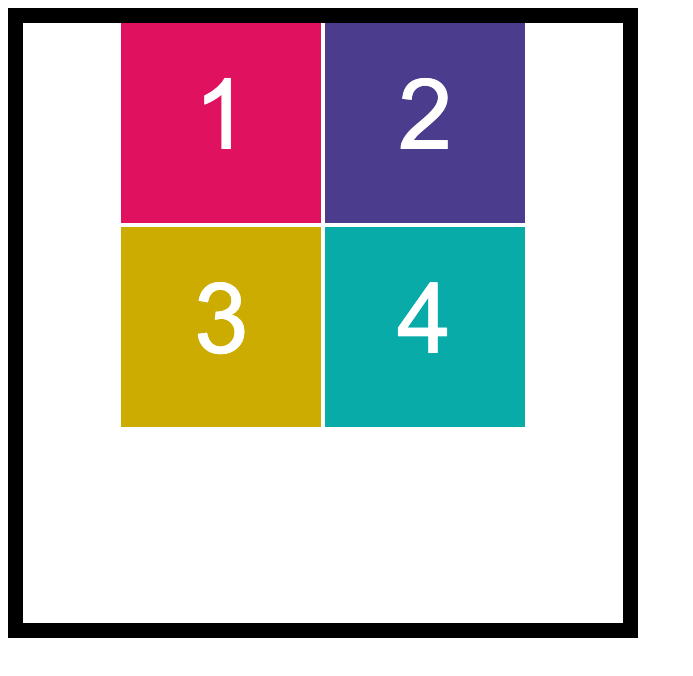
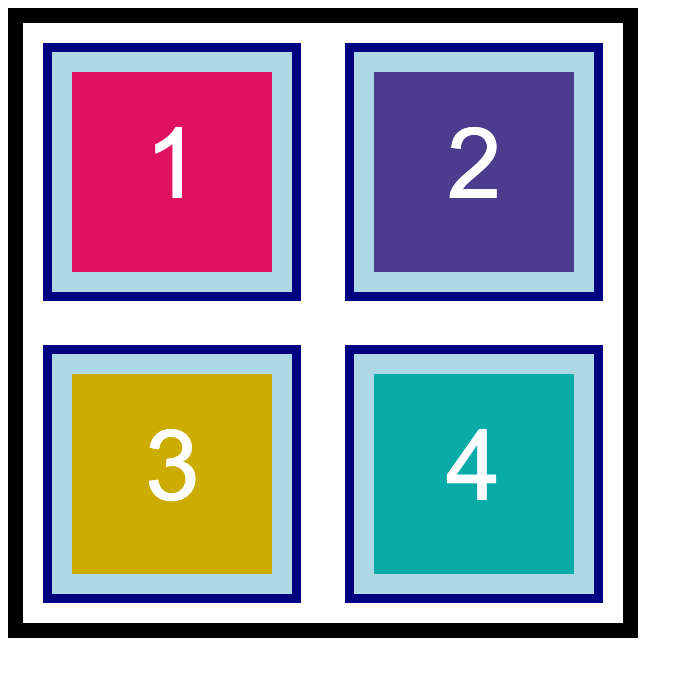
Before and after one commit to cedean1029/myworkucf, a plain HTML site: page 01-HTML-Git-CSS/01-Activities/04-Box-Model/Unsolved/index.html in a window 1280 px wide. Shown: the whole page, without its empty margins (0-693 px from the left). Drawn offline with Linux system fonts and the light colour scheme.

Commit message:
edited files

```diff
--- a/01-HTML-Git-CSS/01-Activities/04-Box-Model/Unsolved/assets/css/style.css
+++ b/01-HTML-Git-CSS/01-Activities/04-Box-Model/Unsolved/assets/css/style.css
@@ -9,7 +9,7 @@ img {
   width: 200px;
   height: 200px;
   background-color: lightblue;
-  /* TODO: Add a margin property */
-  /* TODO: Add a padding property */
-  /* TODO: Add a border property */
+  margin: 20px;
+  padding: 20px;
+  border: solid 9px navy;
 }
```
Also changed, not shown: 4 other files.
